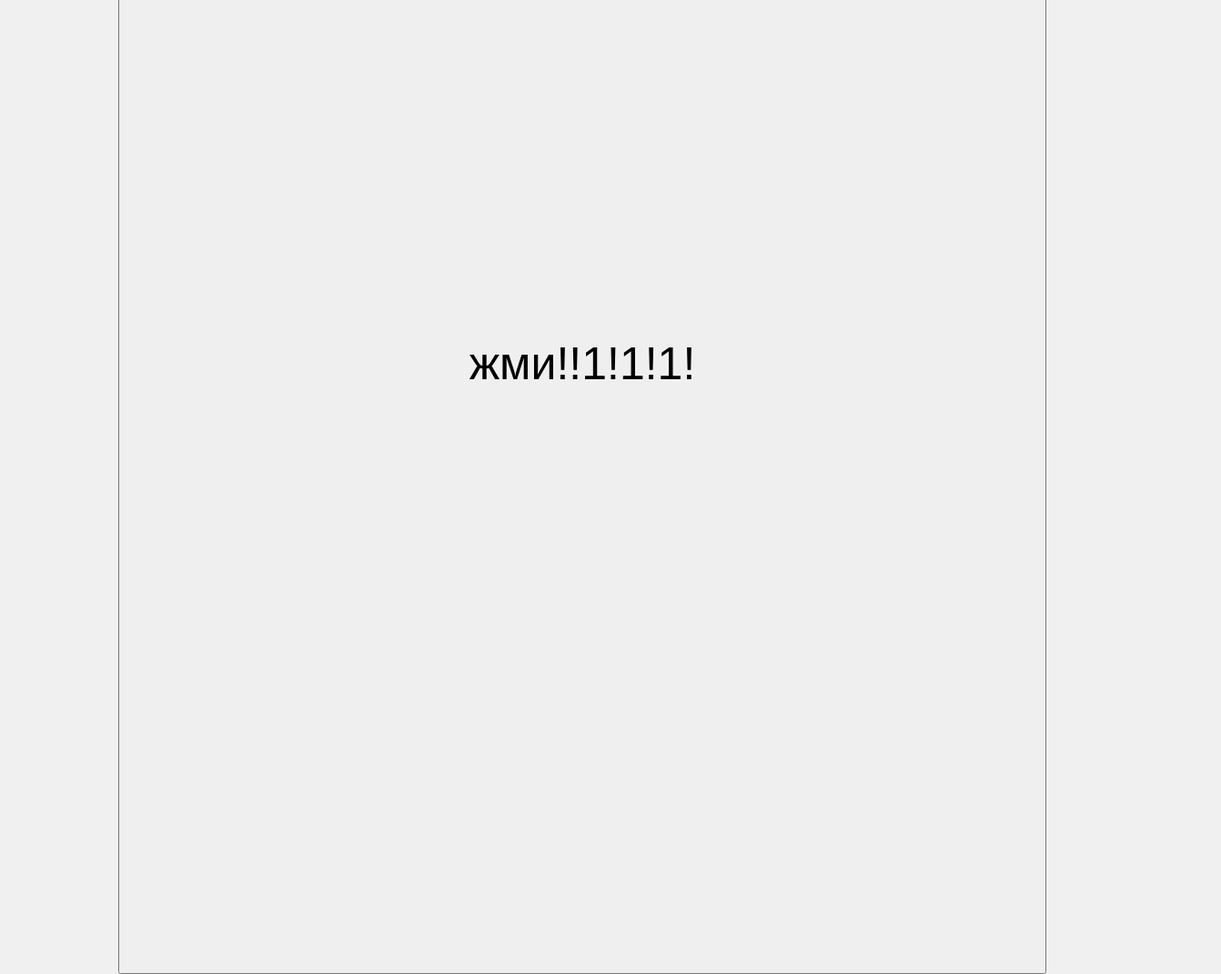
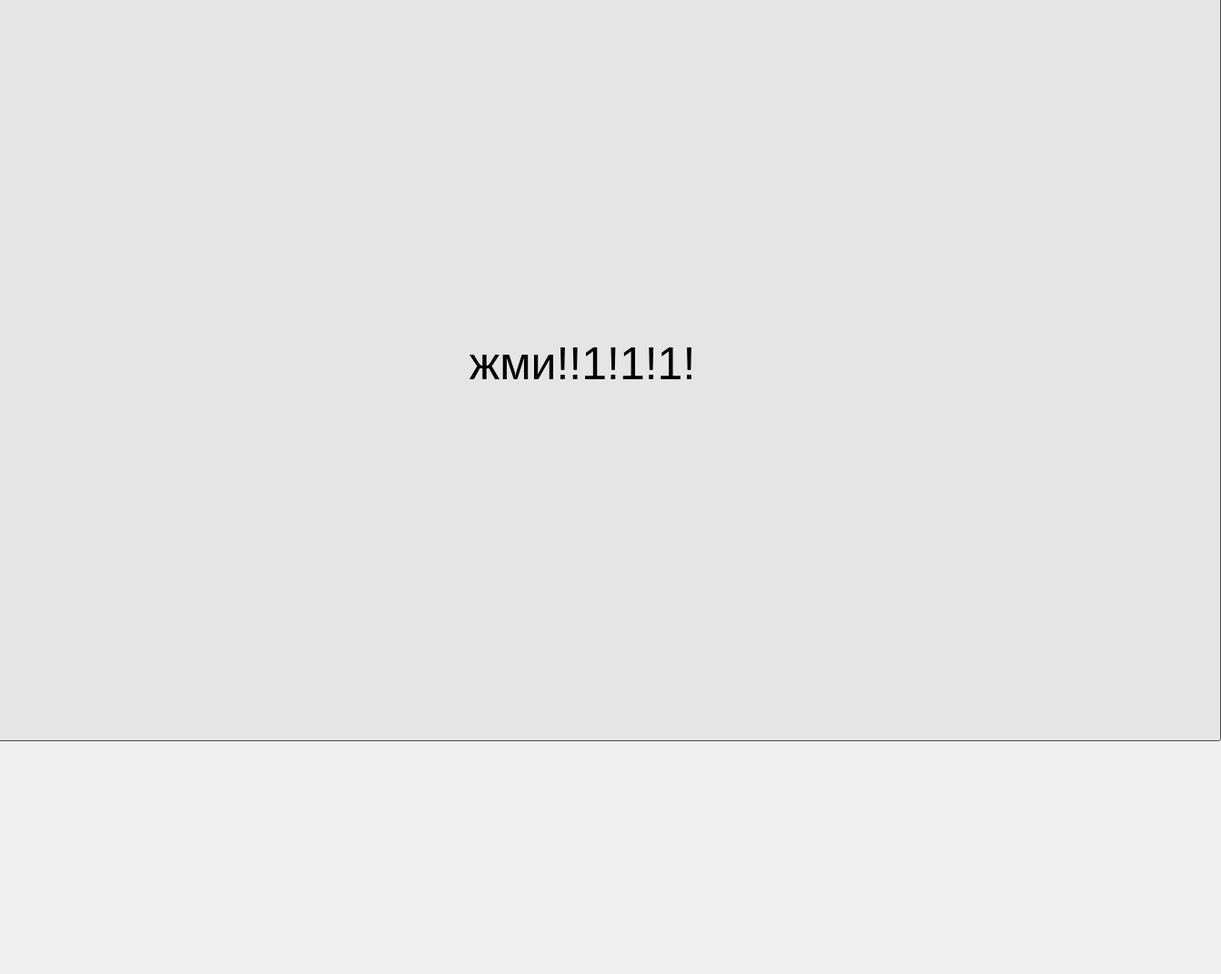
Before and after one commit to whiteteadev/whiteteadev.github.io, a plain HTML site: page index.html in a window 1280 px wide. Shown: the whole page at 91% size, 1342 px wide, since content can reach past the window. After the commit the page ends 815 px from the top, so only its background shows below. Drawn offline with Linux system fonts and the light colour scheme.

Commit message:
Update index.html

```diff
--- a/index.html
+++ b/index.html
@@ -14,7 +14,7 @@
             background-color: #f0f0f0;
         }
         button {
-            padding: 50% 30%;
+            padding: 30% 45%;
             font-size: 50px;
             cursor: pointer;
         }
```
